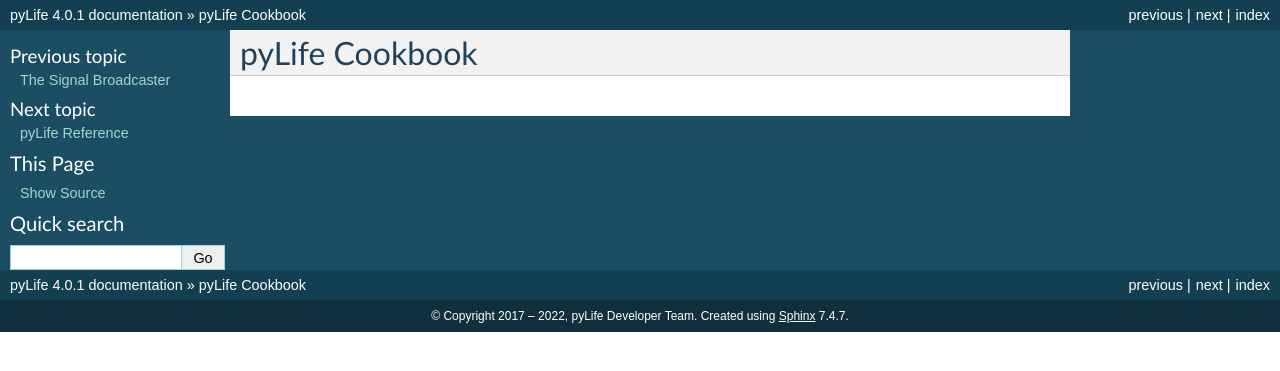
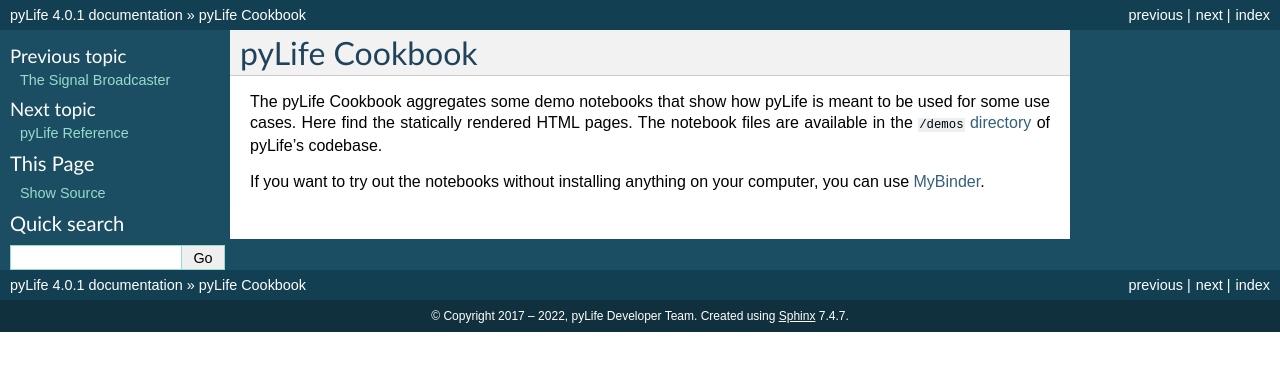
Before and after one commit to boschresearch/pylife, a Sphinx documentation site: the page built from docs/cookbook.rst, in a window 1280 px wide. Shown: the top 371 px of the page. Built offline with Sphinx 7.4.7, drawn with Linux system fonts in a browser that asks for light colours; pages that are not in the unit, such as notebooks, are missing from menus.

Commit message:
Add paragraphs in tutorials.rst and cookbook.rst about MyBinder
Signed-off-by: Johannes Mueller <johannes.mueller4@de.bosch.com>

```diff
--- a/docs/cookbook.rst
+++ b/docs/cookbook.rst
@@ -1,5 +1,15 @@
 pyLife Cookbook
 ===============
+
+The pyLife Cookbook aggregates some demo notebooks that show how pyLife is
+meant to be used for some use cases.  Here find the statically rendered HTML
+pages.  The notebook files are available in the ``/demos`` `directory
+<https://github.com/boschresearch/pylife/tree/develop/demos>`_ of
+pyLife's codebase.
+
+If you want to try out the notebooks without installing anything on your
+computer, you can use `MyBinder
+<https://mybinder.org/v2/gh/boschresearch/pylife/develop?labpath=demos%2Findex.ipynb>`_.
 
 .. toctree::
    :maxdepth: 1
```
Also changed, not shown: docs/tutorials.rst (+8 -1 lines).
